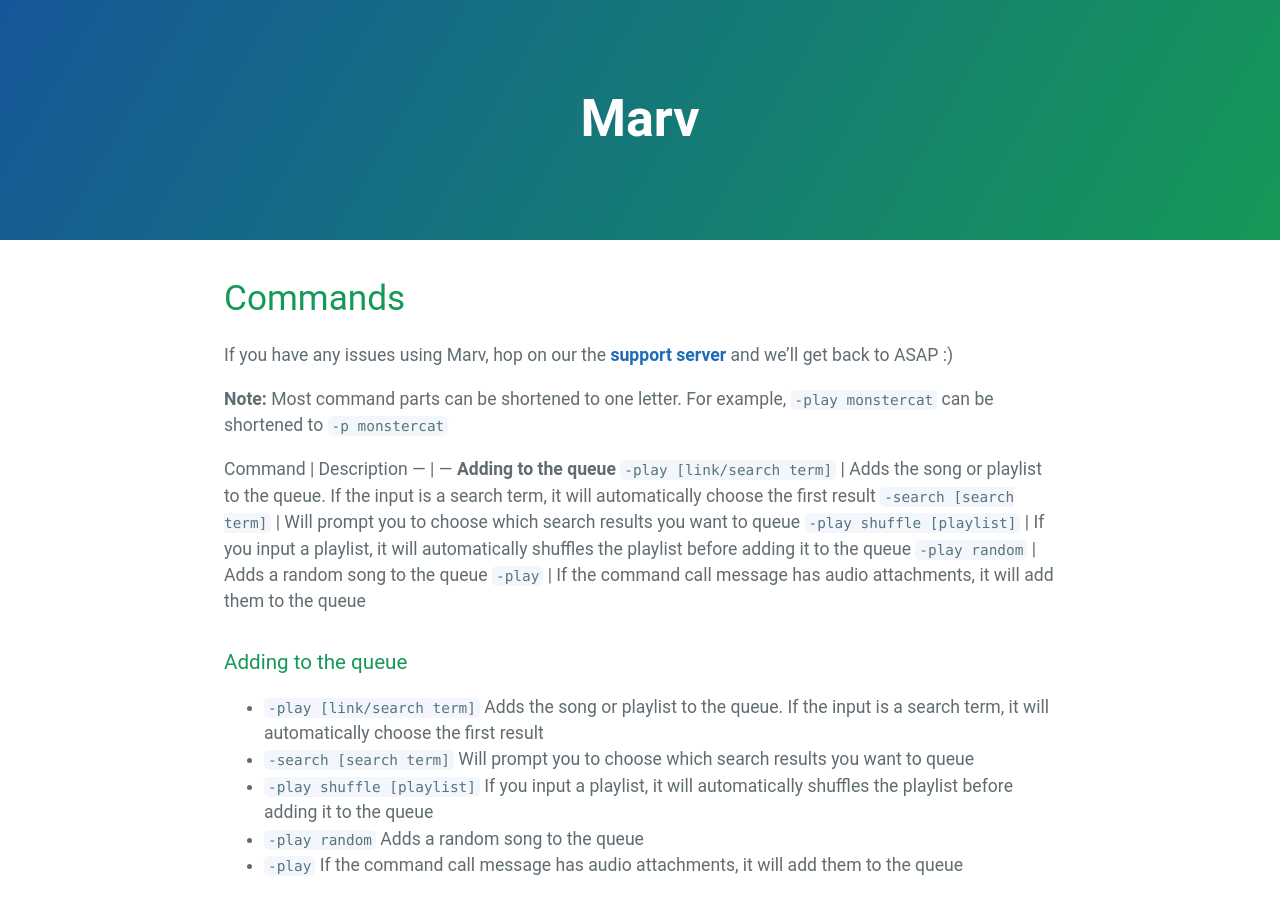
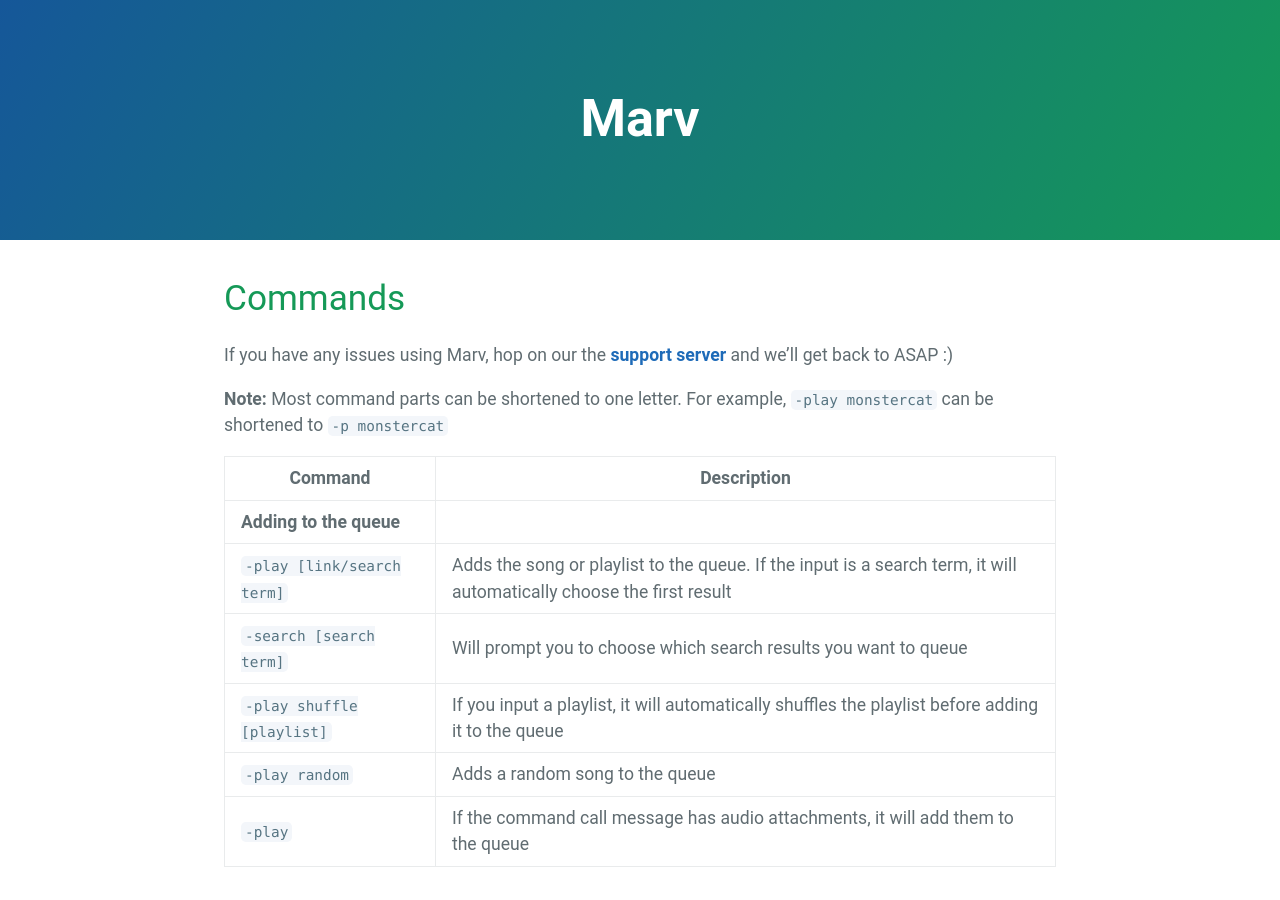
Before and after one commit to mymindishazel/marv-docs, a Jekyll site: the page built from commands.md, in a window 1280 px wide and 900 px high. Built offline with Jekyll 4.4.1, drawn with Linux system fonts in a browser that asks for light colours; our own code applies the rules of GitHub Pages for plain Markdown files; Markdown is read by kramdown in place of the engine named in the settings.

```diff
--- a/commands.md
+++ b/commands.md
@@ -6,7 +6,7 @@ If you have any issues using Marv, hop on our the [**support server**](https://d
 
 Command | Description
 --- | ---
-**Adding to the queue**
+**Adding to the queue** |
 `-play [link/search term]` |  Adds the song or playlist to the queue. If the input is a search term, it will automatically choose the first result
 `-search [search term]` | Will prompt you to choose which search results you want to queue
 `-play shuffle [playlist]` | If you input a playlist, it will automatically shuffles the playlist before adding it to the queue
```
